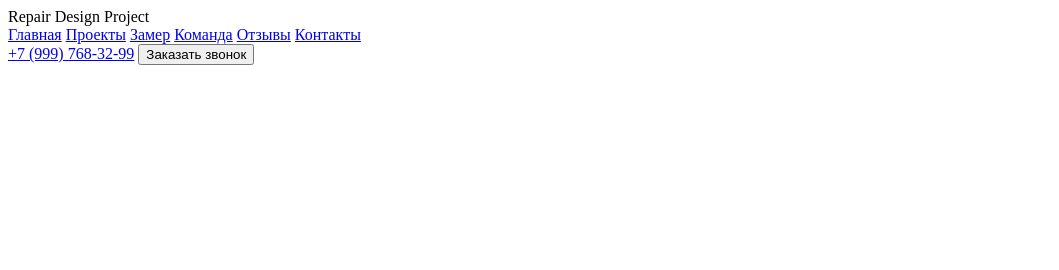
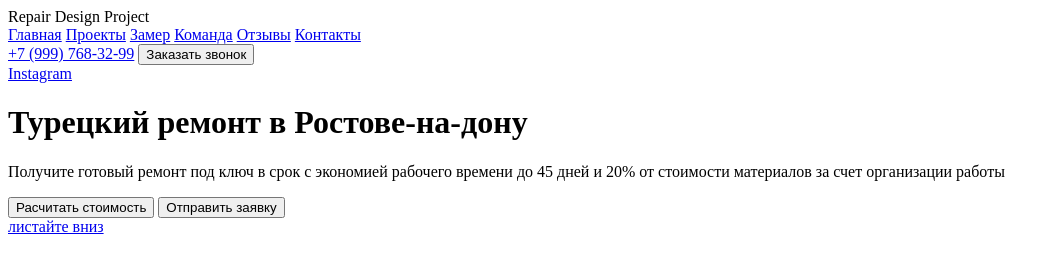
Before and after one commit to NeyzerBit/lesson_14, a plain HTML site: page src/index.html in a window 1280 px wide. Shown: the whole page, without its empty margins (0-1059 px from the left). Drawn offline with Linux system fonts and the light colour scheme.

Commit message:
made up the main header section

```diff
--- a/src/index.html
+++ b/src/index.html
@@ -28,5 +28,23 @@
     </div>
     <!-- /.conteiner -->
   </header>
+  <main>
+    <div class="hero">
+        <a href="#" class="instagram hero__instagram">Instagram</a>
+          <div class="hero-content">
+         <div class="conteiner">
+            <h1 class="title hero__title">Турецкий ремонт в Ростове-на-дону</h1>
+            <p class="hero__text">Получите готовый ремонт под ключ в срок с экономией рабочего времени
+             до 45 дней и 20% от стоимости материалов за счет организации работы</p>
+            <button  class="button hero__button button--primary">Расчитать стоимость</button>
+            <button class="button hero__button button--outline">Отправить заявку</button>
+         </div>
+         <!-- /.conteiner -->
+          </div>
+          <!-- /.hero-content -->
+        <a href="#" class="scroll-down">листайте вниз</a>
+      </div>
+    </section>
+  </main>
 </body>
 </html>
```
